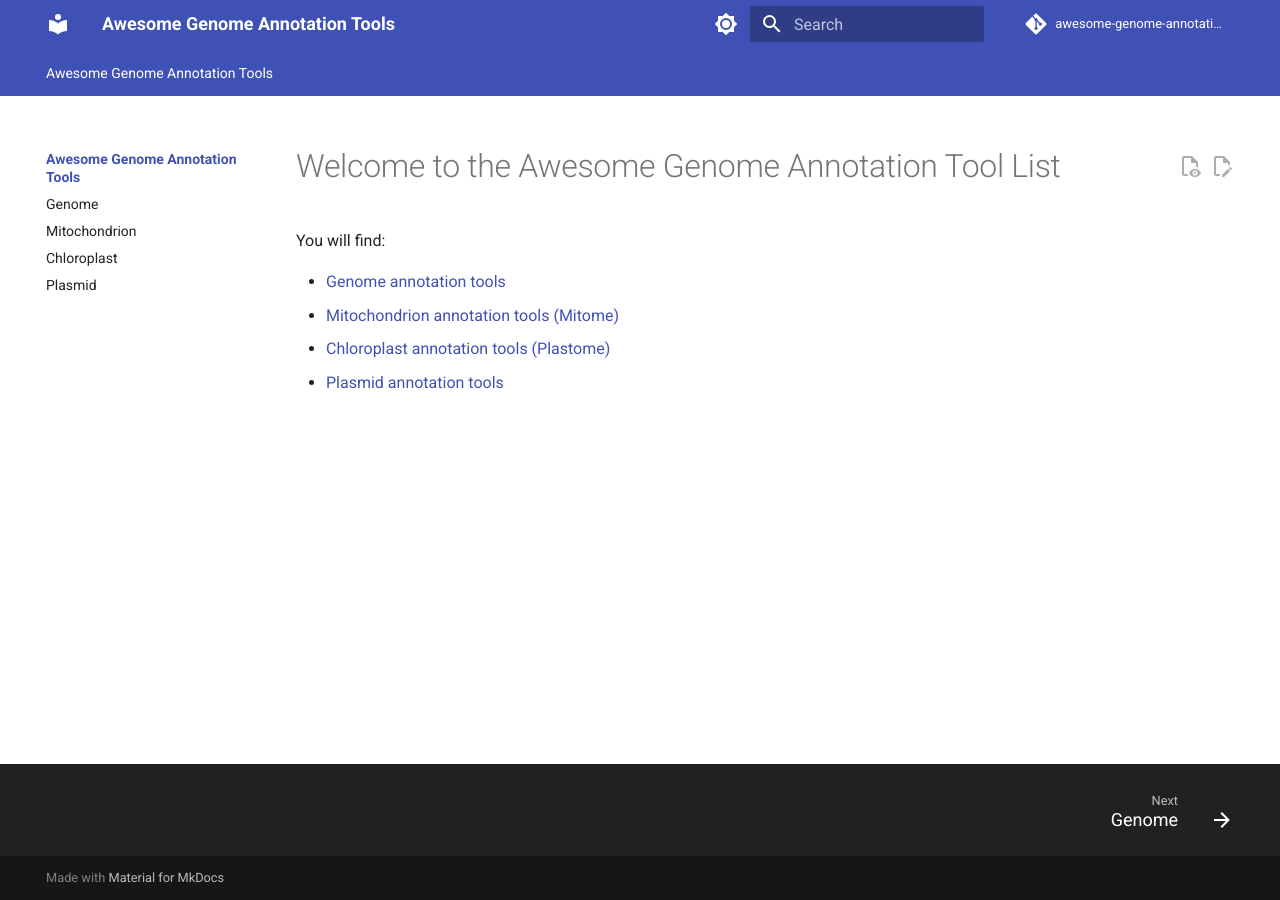
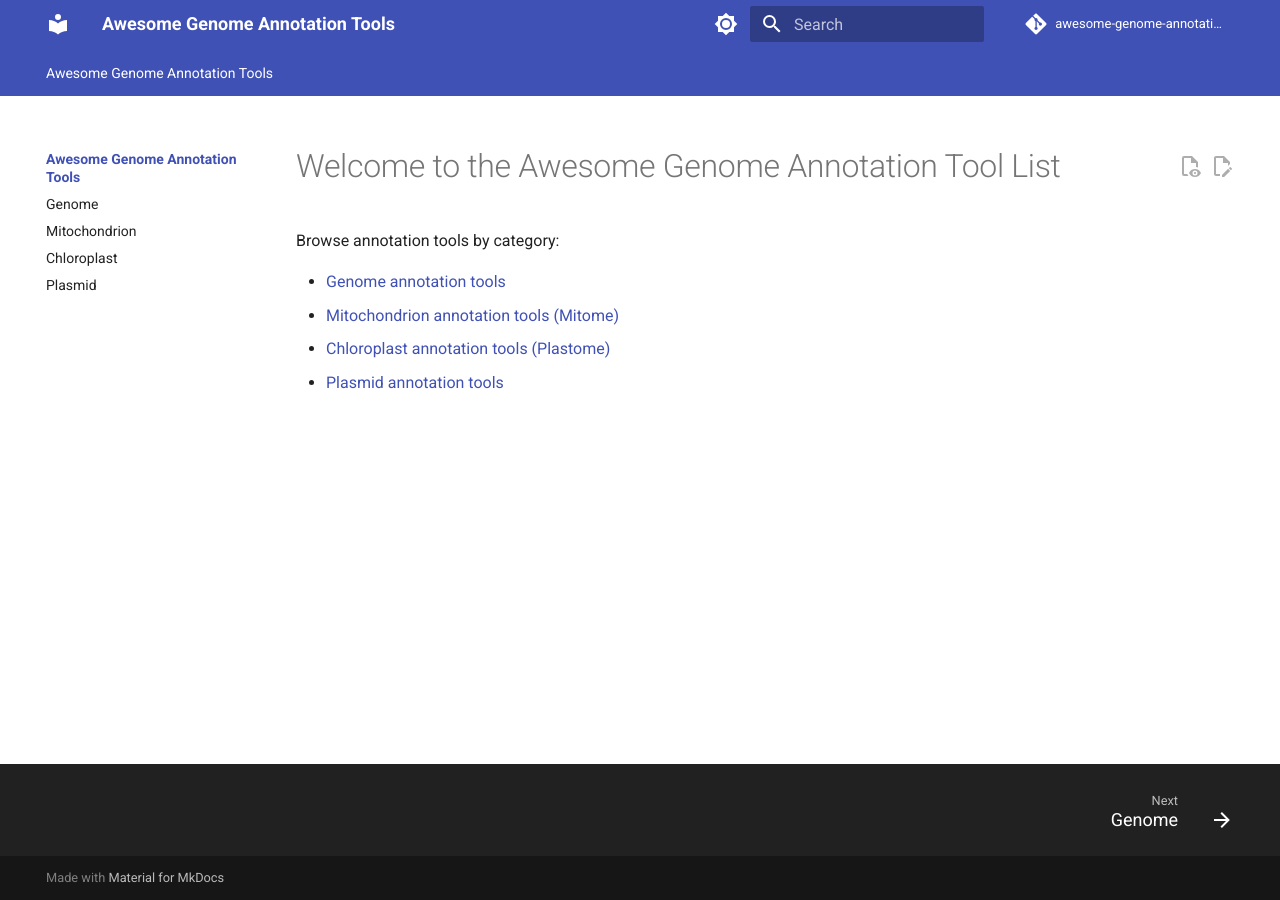
Before and after one commit to Juke34/awesome-genome-annotation, an MkDocs documentation site: the page built from docs/README.md, in a window 1280 px wide. Built offline with MkDocs 1.6.1 and Material for MkDocs 9.7.7, drawn with Linux system fonts in a browser that asks for light colours; comment, search, counter and statistics services are not loaded.

Commit message:
better message

```diff
--- a/docs/README.md
+++ b/docs/README.md
@@ -1,7 +1,7 @@
 Welcome to the Awesome Genome Annotation Tool List
 ===========================
 
-You will find:
+Browse annotation tools by category:
 
  * [Genome annotation tools](annotation/structural/annotation_tools_genome.md)
  * [Mitochondrion annotation tools (Mitome)](annotation/structural/annotation_tools_mitome.md)
```
